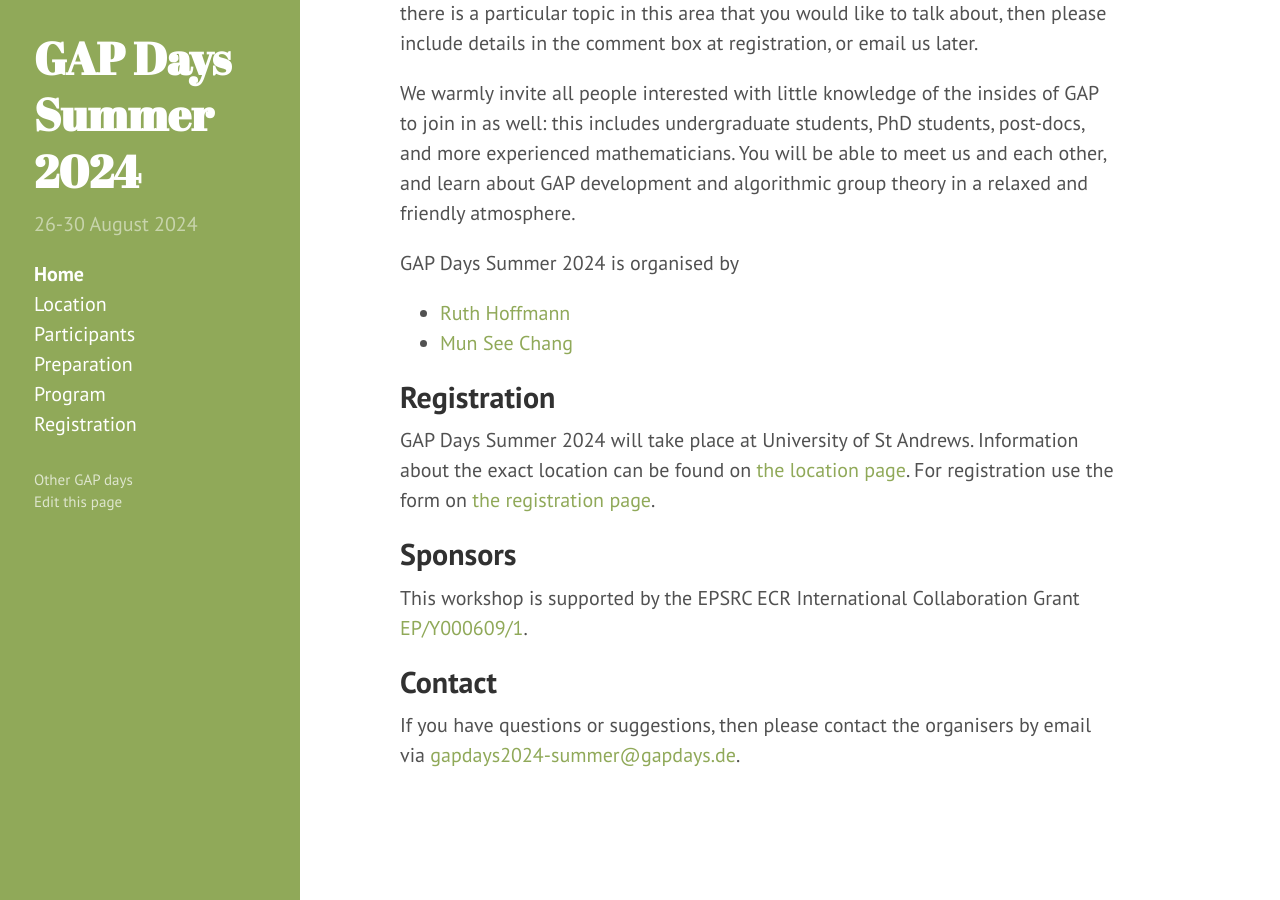
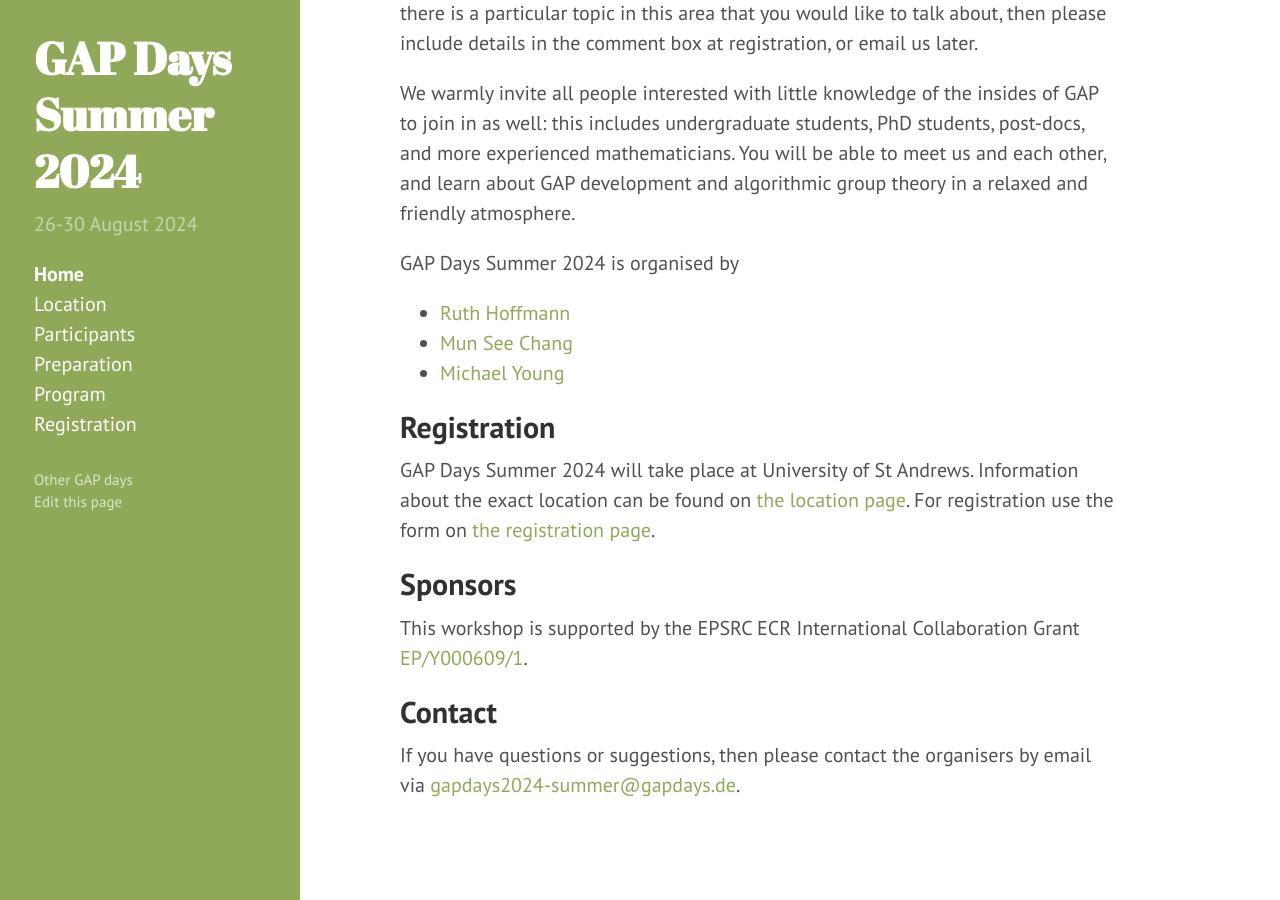
Before and after one commit to gapdays/gapdays2024-summer, a Jekyll site: the page built from index.md, in a window 1280 px wide and 900 px high, scrolled down 839 px. Built offline with Jekyll 4.4.1, drawn with Linux system fonts in a browser that asks for light colours.

Commit message:
added michael

```diff
--- a/index.md
+++ b/index.md
@@ -49,7 +49,7 @@
 
 * [Ruth Hoffmann](https://www.st-andrews.ac.uk/computer-science/people/rh347/)
 * [Mun See Chang](https://www.st-andrews.ac.uk/computer-science/people/msc2/)
-
+* [Michael Young](https://www.st-andrews.ac.uk/computer-science/people/mct25/)
 
 ## Registration
 
```
